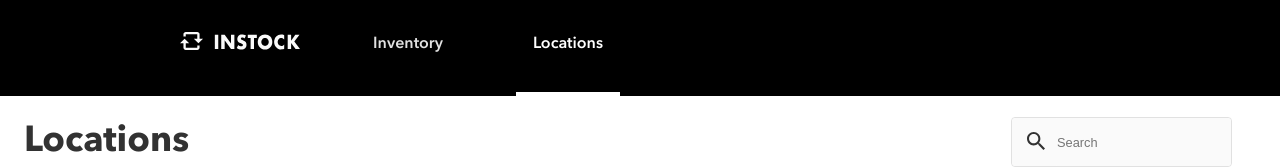
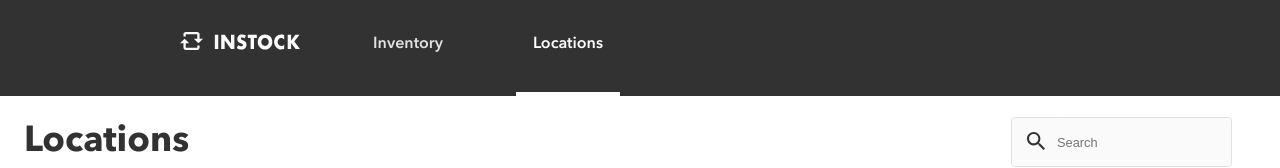
Before and after one commit to arshad1416/instock, a React (Create React App) app in the folder client/: page /warehouses/1 in a window 1280 px wide. Shown: the top 168 px of the page. Built offline with nearby package versions, Linux system fonts and the light colour scheme; no server answers.

Commit message:
Change the colour to the project black colour rather than true black.

```diff
--- a/client/src/components/navbar/navbar.scss
+++ b/client/src/components/navbar/navbar.scss
@@ -3,7 +3,7 @@
 .navBar{
 position: fixed;
 top: 0;
-background-color: #000000;
+background-color: $black;
 display: flex;
 flex-direction: column;
 width: 100%;
```
